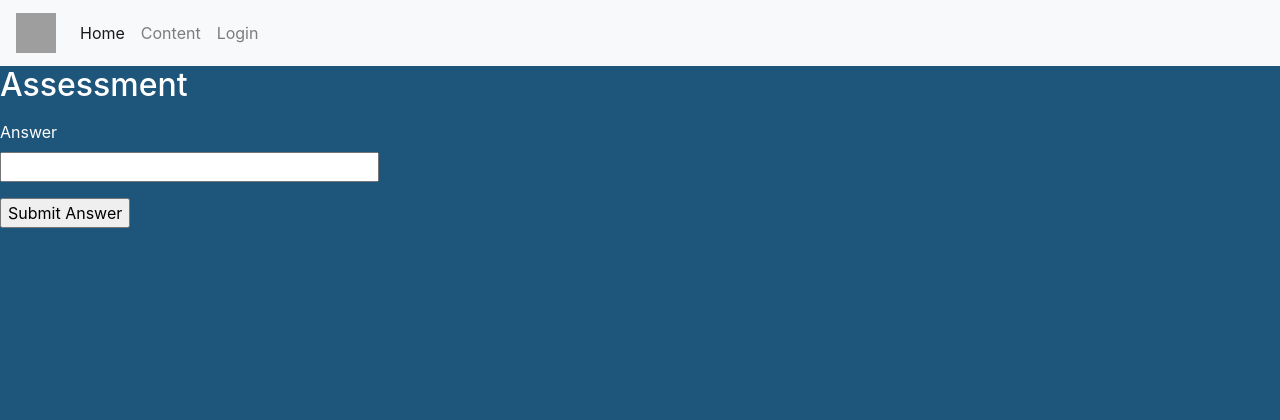
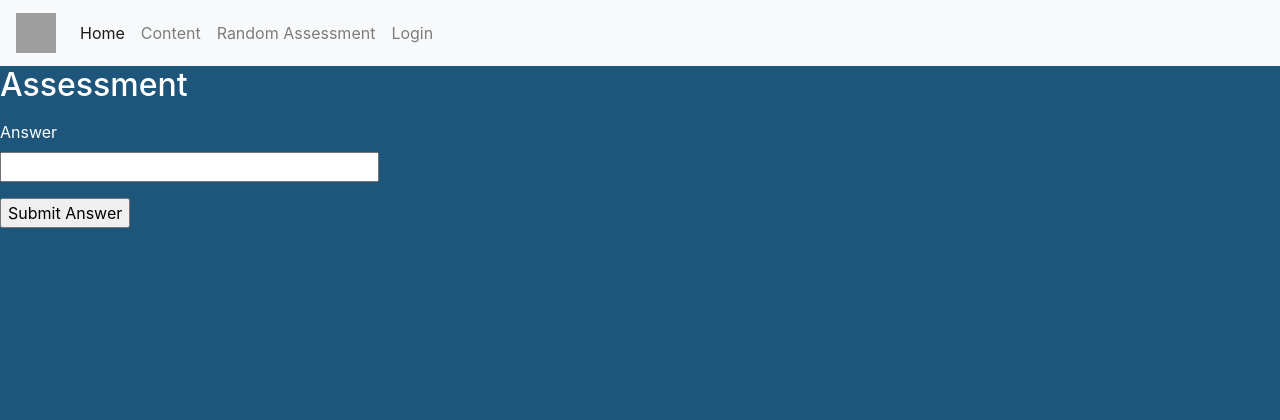
Before and after one commit to Joel-Milligan/physics-tutor-assignment, a Flask app: page /assessment in a window 1280 px wide. Shown: the top 420 px of the page. Run offline with Flask 2, Linux system fonts and the light colour scheme; data that the repository does not hold is empty; some libraries are stand-ins or nearby versions; grey boxes are pictures that could not be loaded.

Commit message:
Added random assessment link

```diff
--- a/app/templates/base.html
+++ b/app/templates/base.html
@@ -48,7 +48,9 @@
               <li class="nav-item">
                 <a class="nav-link" href="{{ url_for('content') }}">Content</a>
               </li>
-
+              <li class="nav-item">
+                <a class="nav-link" href="{{ url_for('assessment') }}">Random Assessment</a>
+              </li>
               {% if current_user.is_admin %}
               <li class="nav-item">
                 <a class="nav-link" href="{{ url_for('addAssessment') }}"
```
